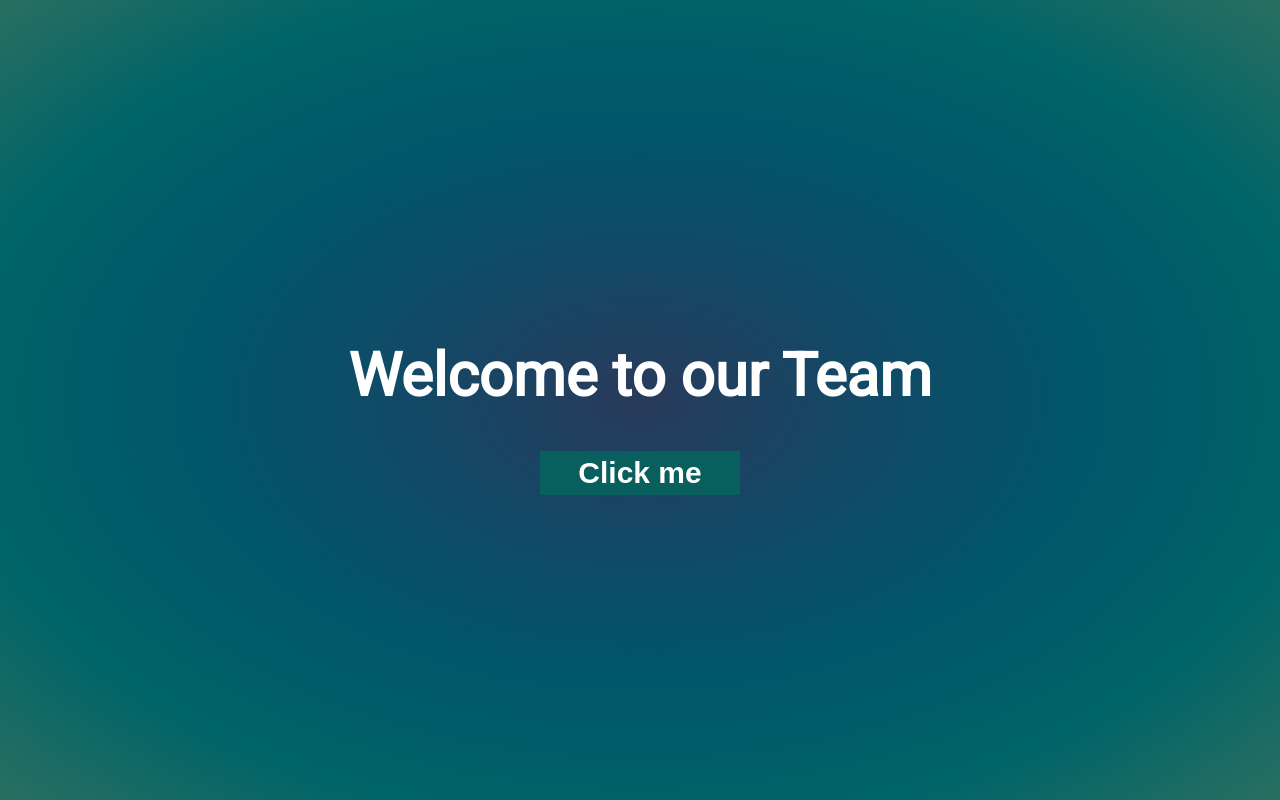
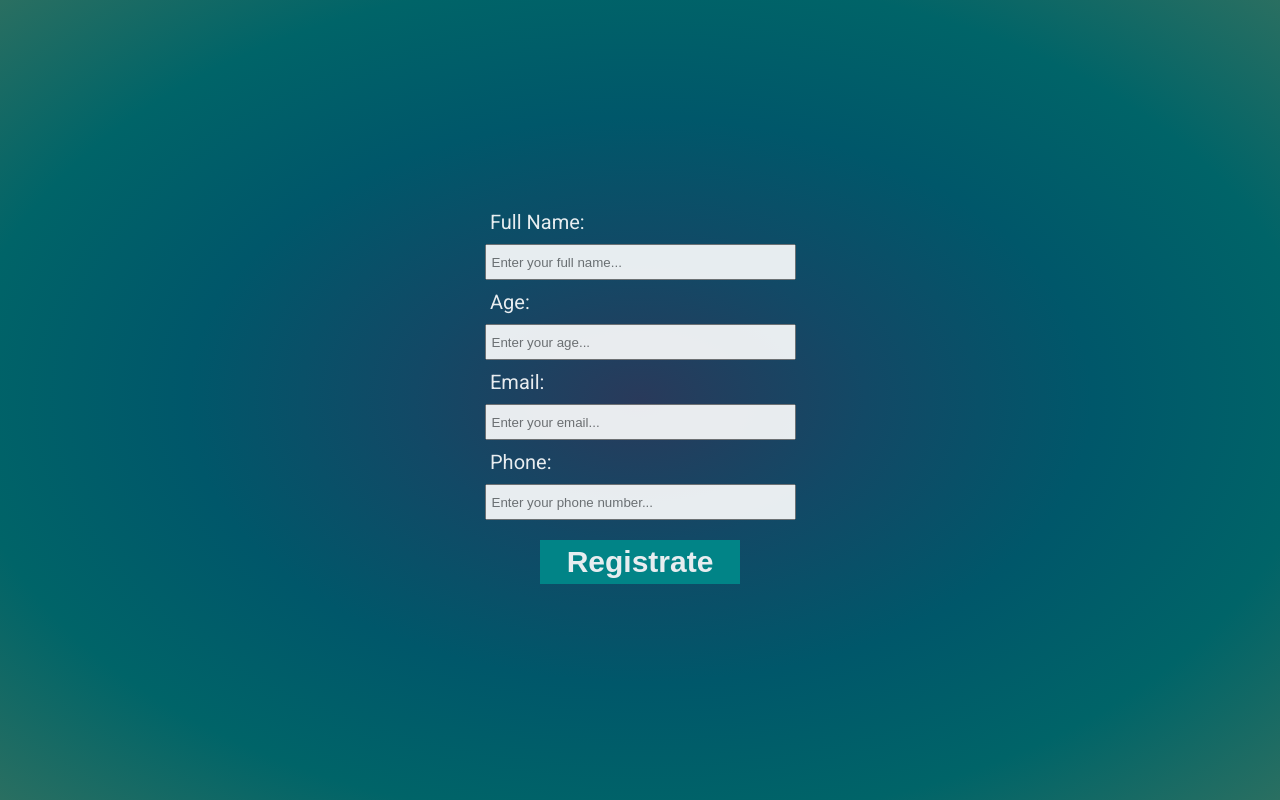
Before and after one commit to SevincMammadova/React-Profile_Form, a React (Create React App) app in the folder profile/: page / in a window 1280 px wide. Built offline with nearby package versions, Linux system fonts and the light colour scheme; the HTML template or start-up script is replaced by a standard one.

Commit message:
PF-6 profile form rendering,task done

```diff
--- a/profile/src/App.js
+++ b/profile/src/App.js
@@ -1,16 +1,55 @@
 import React from 'react';
 import Input from './components/input/Input';
+import Paraghraph from './components/paragraph/Paraghraph';
 
 function App() {
   return (
-    <div className="welcome_page-container">
-      <h1 className = 'welcomePage-header'>Welcome to our Team</h1>
+    <div className="container-profile_form">
+      <form className="profile_form">
+      <Paraghraph className="userInfo" id="fullName">
+        Full Name:
+      </Paraghraph>
+      <Input
+        type = {'text'}
+        className = {'userInfoInput'}
+        id = {'fullNameInput'}
+        placeholder = {'Enter your full name...'}
+      />
+      <Paraghraph className="userInfo" id="age">
+        Age:
+      </Paraghraph>
+      <Input
+        type = {'number'}
+        className = {'userInfoInput'}
+        id = {'ageInput'}
+        placeholder = {'Enter your age...'}
+      />
+      <Paraghraph className="userInfo" id="email">
+        Email:
+      </Paraghraph>
+      <Input
+        type = {'text'}
+        className = {'userInfoInput'}
+        id = {'emailInput'}
+        placeholder = {'Enter your email...'}
+      />
+      <Paraghraph className="userInfo" id="phone">
+        Phone:
+      </Paraghraph>
+      <Input
+        type = {'text'}
+        className = {'userInfoInput'}
+        id = {'phoneInput'}
+        placeholder = {'Enter your phone number...'}
+      />
+
       <Input
         type = {'submit'}
-        id = {'submit_button'}
-        className = {'submit_button'}
-        value = {'Click me'}
+        className = {'registrate_button'}
+        id = {'registrate_button'}
+        value = {'Registrate'}
       />
+      </form>
     </div>
   );
 }
--- a/profile/src/index.css
+++ b/profile/src/index.css
@@ -40,6 +40,54 @@ body {
   transform: scale(1.5);
 }
 
+.container-profile_form {
+  display: flex;
+  flex-direction: column;
+  opacity: 0.9;
+}
+
+.profile_form {
+  display: flex;
+  flex-direction: column;
+  justify-content: space-around;
+  align-items: center;
+  margin-top: 200px;
+  position: -ms-page;
+}
+
+.userInfo {
+  width: 300px;
+  padding: 0;
+  margin: 10px;
+  font-size: 20px;
+  color: white;
+  float: left;
+}
+
+.userInfoInput{
+  width: 300px;
+  height: 30px;
+  text-align: left;
+  padding-left: 5px;
+}
+
+.registrate_button{
+  width: 200px;
+  height: auto;
+  border: none;
+  padding: 5px;
+  margin-top: 20px;
+  background-color: darkcyan;
+  color: white;
+  font-weight: bold;
+  transition: transform .3s;
+  font-size: 30px;
+}
+
+.registrate_button:hover{
+  background-color: rgb(9, 94, 94);;
+  transform: scale(1.5);
+}
 
 code {
   font-family: source-code-pro, Menlo, Monaco, Consolas, 'Courier New',
```
Also changed, not shown: profile/src/components/form/Form.jsx (deleted, +0 -22 lines), profile/src/components/form/form.css (deleted).
